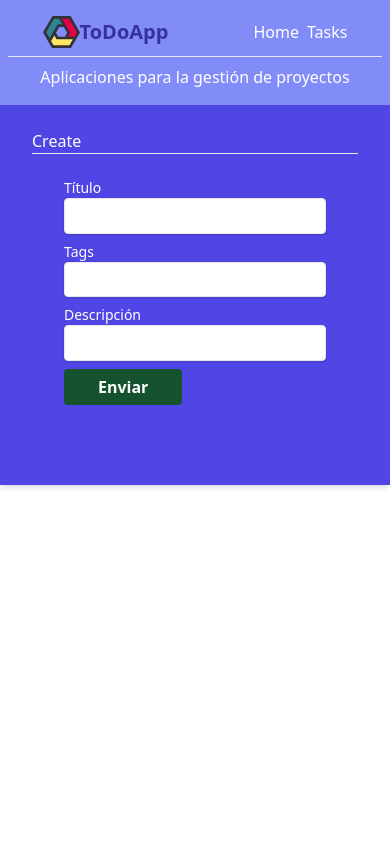
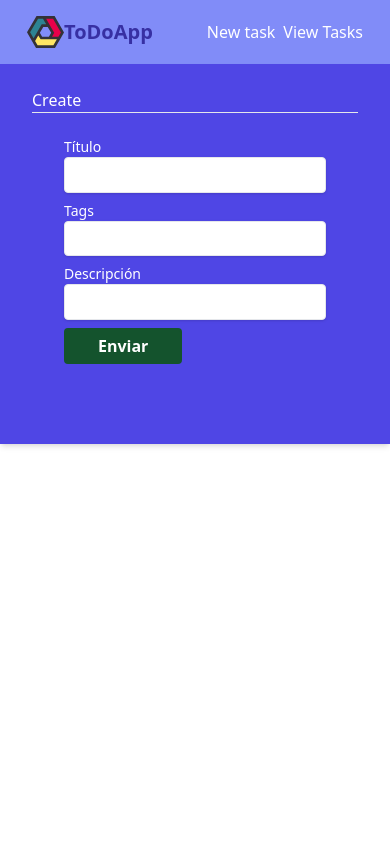
Before and after one commit to TKadyear/oxygen-todo-app, a React (Vite) app: page / in a window 390 px wide. Shown: the top 844 px of the page. Built offline with nearby package versions, Linux system fonts and the light colour scheme.

Commit message:
Update NavBar
Changed the Home to new task and about to view tasks

```diff
--- a/src/App.jsx
+++ b/src/App.jsx
@@ -8,17 +8,14 @@ function NavBar() {
         ToDoApp
       </div>
       <div className='flex flex-row justify-around gap-2'>
-        <Link to="/">Home</Link>
-        <Link to="/about">Tasks</Link>
+        <Link to="/">New task</Link>
+        <Link to="/view-tasks">View Tasks</Link>
       </div>
-      <hr className='w-full m-2 lg:hidden' />
-      <p >Aplicaciones para la gestión de proyectos</p>
     </nav>
   );
 }
 
-
-function Home() {
+function NewTask() {
   return (
     <>
       <main className='bg-gray-300'>
@@ -47,7 +44,7 @@ function Home() {
   );
 }
 
-function About() {
+function ViewTasks() {
   return (
     <>
       <main>
@@ -57,9 +54,7 @@ function About() {
           think?
         </p>
       </main>
-      <nav>
-        <Link to="/">Home</Link>
-      </nav>
+
     </>
   );
 }
@@ -69,8 +64,8 @@ function App() {
       <NavBar></NavBar>
       <div className="App h-screen">
         <Routes>
-          <Route path="/" element={<Home />} />
-          <Route path="about" element={<About />} />
+          <Route path="/" element={<NewTask />} />
+          <Route path="view-tasks" element={<ViewTasks />} />
         </Routes>
       </div>
       <footer className="flex flex-row justify-center py-4 bg-gray-400 text-white"> Todos los derechos reservados 2021</footer>
```
